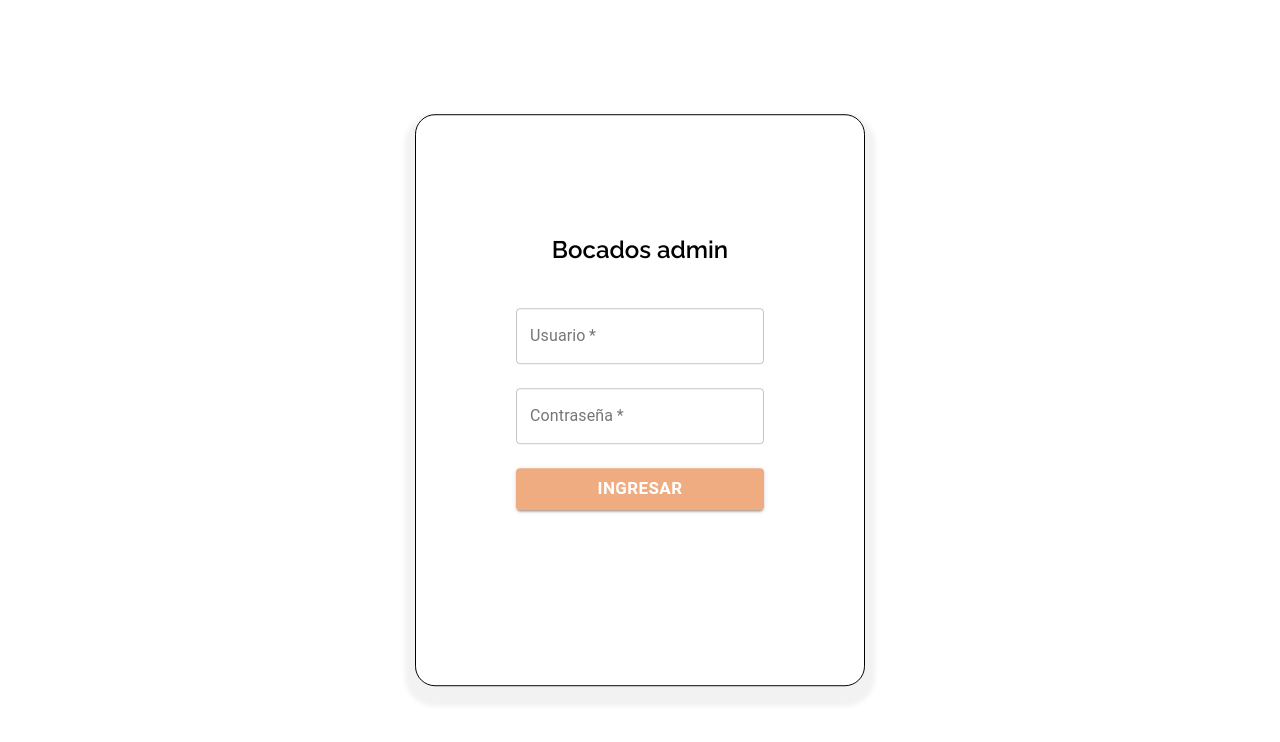
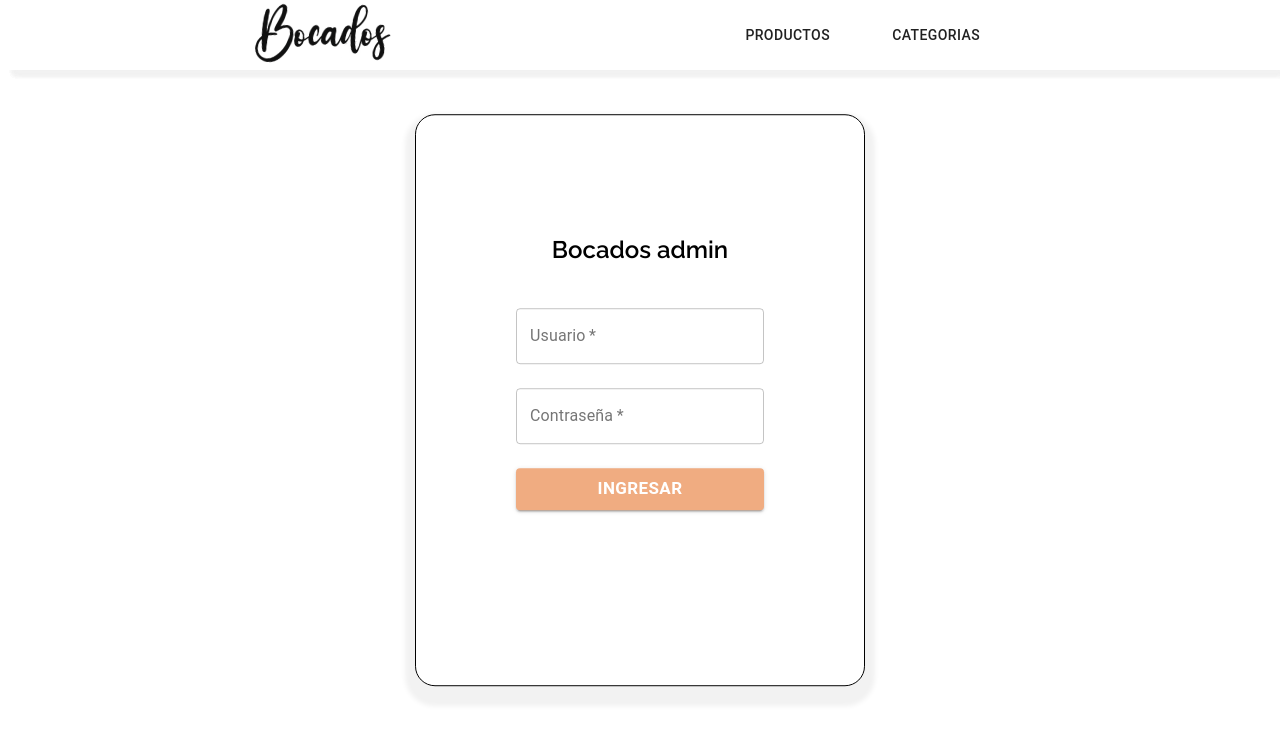
Before and after one commit to reinaldoaospino/front-bodados-adm, a React (Create React App) app: page /signin in a window 1280 px wide. Shown: the top 742 px of the page. Built offline with nearby package versions, Linux system fonts and the light colour scheme.

Commit message:
agrega el header

```diff
--- a/src/App.js
+++ b/src/App.js
@@ -3,7 +3,7 @@ import LoginPage from './pages/login/login.page';
 import AdmPage from './pages/adm/adm.page';
 import PrivateRoute from './hoc/private-route';
 import PublicRoute from './hoc/public-route';
-import { AppContainer } from './App.styles';
+
 import ProductsCreatePage from './pages/products/create/products-create.page'
 import ProductsUpdatePage from './pages/products/update/products-update.page';
 import ProductsDeletePage from './pages/products/delete/products-delete.page';
@@ -11,10 +11,9 @@ import ProductsDeletePage from './pages/products/delete/products-delete.page';
 function App() {
   return (
     <div>
-
       <PrivateRoute component={AdmPage} exact path='/' />
       <PrivateRoute component={ProductsCreatePage} path='/productos/crear' />
-      <PrivateRoute component={ProductsUpdatePage} path='/productos/actualizar' />
+      <PrivateRoute component={ProductsUpdatePage} path='/productos/administrar' />
       <PrivateRoute component={ProductsDeletePage} path='/productos/eliminar' />
       <PublicRoute component={LoginPage} exact path='/signin' />
     </div>
--- /dev/null
+++ b/src/components/category-menu/category-menu.component.jsx
@@ -0,0 +1,50 @@
+import { Button, Menu, MenuItem } from "@material-ui/core";
+import React from "react";
+import { Link } from "react-router-dom";
+
+const LinkStyles = {
+  textDecoration: "none",
+  color: "black",
+};
+
+const CategoryMenuComponent = (props) => {
+  const [anchorEl, setAnchorEl] = React.useState(null);
+
+  const { fontSize, background, borderRadius, color } = props;
+
+  const handleClick = (event) => {
+    setAnchorEl(event.currentTarget);
+  };
+
+  const handleClose = () => {
+    setAnchorEl(null);
+  };
+
+  return (
+    <div style={{ background: background, borderRadius: borderRadius }}>
+      <Button
+        aria-controls="simple-menu"
+        aria-haspopup="true"
+        onClick={handleClick}
+      >
+        <span style={{ fontSize: fontSize, color: color }}>Categorias</span>
+      </Button>
+      <Menu
+        id="simple-menu"
+        anchorEl={anchorEl}
+        keepMounted
+        open={Boolean(anchorEl)}
+        onClose={handleClose}
+      >
+        <Link to='/categorias/crear' style={LinkStyles}>
+          <MenuItem onClick={handleClose}>Crear</MenuItem>
+        </Link>
+        <Link to='/categorias/administrar' style={LinkStyles}>
+          <MenuItem onClick={handleClose}>Lista Categorias</MenuItem>
+        </Link>
+      </Menu>
+    </div>
+  );
+};
+
+export default CategoryMenuComponent;
--- /dev/null
+++ b/src/components/header/header.component.jsx
@@ -0,0 +1,33 @@
+import React from "react";
+import ButtonMenu from "../menu-button/menu-button.component";
+import {
+  HeaderContainer,
+  LogoWrap,
+  MenuWrap,
+  MenuOptionsWrap,
+  Logo,
+} from "./header.styles";
+import LogoHeader from "../../assets/logoHeader.svg";
+
+import { Link } from "react-router-dom";
+import ProductMenuComponent from "../product-menu/product-menu.component";
+import CategoryMenuComponent from "../category-menu/category-menu.component";
+
+const Header = () => (
+  <HeaderContainer>
+    <LogoWrap>
+      <Link to="/">
+        <Logo ImageUrl={LogoHeader} />
+      </Link>
+    </LogoWrap>
+    <MenuWrap>
+      <ButtonMenu />
+      <MenuOptionsWrap>
+        <ProductMenuComponent />
+        <CategoryMenuComponent />
+      </MenuOptionsWrap>
+    </MenuWrap>
+  </HeaderContainer>
+);
+
+export default Header;
--- /dev/null
+++ b/src/components/header/header.styles.jsx
@@ -0,0 +1,52 @@
+import styled from "styled-components";
+
+export const HeaderContainer = styled.div`
+  display: grid;
+  position: fixed;
+  top: 0px;
+  background-color: white;
+  width: 100%;
+  z-index: 99;
+  grid-template-columns: 50% 50%;
+  align-items: center;
+  text-align: center;
+  color: black;
+  box-shadow: 0px 10px 5px -5px rgba(242, 242, 242, 1);
+
+  @media (max-width: 916px) {
+  grid-template-columns: 20% 60% 20%;
+  }
+  @media (max-width: 399px) {
+    grid-template-columns:16% 57% 31%;
+    }
+`;
+
+export const LogoWrap = styled.div``;
+
+export const Logo = styled.div`
+  background-image: url(${(props) => props.ImageUrl});
+  height: 70px;
+  width: 270px;
+  background-repeat: no-repeat;
+  background-size: cover;
+  position: relative;
+  background-position: center;
+  margin: auto;
+`;
+export const MenuWrap = styled.div``;
+
+export const MenuOptionsWrap = styled.ul`
+  display: grid;
+  grid-template-columns: 25% 25%;
+  justify-items: end;
+
+  @media (max-width: 916px) {
+    display: none;
+  }
+`;
+
+
+export const ProductName = styled.span`
+  font-family: "Sansita Swashed", cursive;
+  font-size: 2.5em;
+`;
--- /dev/null
+++ b/src/components/menu-button/menu-button.component.jsx
@@ -0,0 +1,56 @@
+import React from "react";
+import Button from "@material-ui/core/Button";
+import Menu from "@material-ui/core/Menu";
+import MenuItem from "@material-ui/core/MenuItem";
+import { MenuButtonContainer } from "./menu-button.style";
+import { useHistory } from "react-router-dom";
+
+const ButtonMenu = () => {
+  const [anchorEl, setAnchorEl] = React.useState(null);
+  const history = useHistory();
+
+  const handleClick = (event) => {
+    setAnchorEl(event.currentTarget);
+  };
+
+  const linkClick = (option) => {
+    if (option.includes("home")) {
+      history.push(`/front-bocados/`);
+    } else {
+      history.push(`/front-bocados/${option}`);
+    }
+
+    setAnchorEl(null);
+  };
+
+  const handleClose = () => {
+    setAnchorEl(null);
+  };
+
+  return (
+    <MenuButtonContainer>
+      <Button
+        style={{ color: "black" }}
+        aria-controls="simple-menu"
+        aria-haspopup="true"
+        onClick={handleClick}
+      >
+        ☰ Menu
+      </Button>
+      <Menu
+        id="simple-menu"
+        anchorEl={anchorEl}
+        keepMounted
+        open={Boolean(anchorEl)}
+        onClose={handleClose}
+      >
+        <MenuItem onClick={() => linkClick("home")}>Home</MenuItem>
+        <MenuItem onClick={() => linkClick("shop")}>Shop</MenuItem>
+        <MenuItem onClick={() => linkClick("contact")}>Contact</MenuItem>
+        <MenuItem onClick={() => linkClick("about")}>About</MenuItem>
+      </Menu>
+    </MenuButtonContainer>
+  );
+};
+
+export default ButtonMenu;
--- /dev/null
+++ b/src/components/menu-button/menu-button.style.jsx
@@ -0,0 +1,9 @@
+import styled from "styled-components";
+
+export const MenuButtonContainer = styled.div`
+  display: none;
+
+  @media (max-width: 916px) {
+    display: contents;
+  }
+`;
--- /dev/null
+++ b/src/components/product-menu/product-menu.component.jsx
@@ -0,0 +1,51 @@
+import { Button, Menu, MenuItem } from "@material-ui/core";
+import React from "react";
+import { Link } from "react-router-dom";
+
+const LinkStyles = {
+  textDecoration: "none",
+  color: "black",
+};
+
+const ProductMenuComponent = (props) => {
+  const [anchorEl, setAnchorEl] = React.useState(null);
+
+  const { fontSize, background, borderRadius, color } = props;
+
+  const handleClick = (event) => {
+    setAnchorEl(event.currentTarget);
+  };
+
+  const handleClose = () => {
+    setAnchorEl(null);
+  };
+  return (
+    <div style={{ background: background, borderRadius: borderRadius }}>
+      <Button
+        aria-controls="simple-menu"
+        aria-haspopup="true"
+        onClick={handleClick}
+      >
+        <span style={{ fontSize: fontSize, color: color, textAlign: "center" }}>
+          Productos
+        </span>
+      </Button>
+      <Menu
+        id="simple-menu"
+        anchorEl={anchorEl}
+        keepMounted
+        open={Boolean(anchorEl)}
+        onClose={handleClose}
+      >
+        <Link to="/productos/crear" style={LinkStyles}>
+          <MenuItem onClick={handleClose}>Crear</MenuItem>
+        </Link>
+        <Link to="/productos/administrar" style={LinkStyles}>
+          <MenuItem onClick={handleClose}>Listar Productos</MenuItem>
+        </Link>
+      </Menu>
+    </div>
+  );
+};
+
+export default ProductMenuComponent;
--- a/src/hoc/private-route.jsx
+++ b/src/hoc/private-route.jsx
@@ -2,16 +2,21 @@ import React from "react";
 import { connect } from "react-redux";
 import { Route, Redirect } from "react-router-dom";
 import { createStructuredSelector } from "reselect";
+import Header from "../components/header/header.component";
 import { selectIsCorrectUser } from "../redux/user/user.selector";
 
 const PrivateRoute = ({ component: Component, isCorrectUser, ...rest }) => {
   return (
+    <div>
+
+      <Header/>
       <Route
         {...rest}
         render={(props) =>
           isCorrectUser ? <Component {...props} /> : <Redirect to="/signin" />
         }
       />
+    </div>
   );
 };
 
--- a/src/pages/adm/adm.page.jsx
+++ b/src/pages/adm/adm.page.jsx
@@ -1,42 +1,25 @@
 import React from "react";
-import { Link } from "react-router-dom";
 import { AppContainer } from "../../App.styles";
-import CustomButton from "../../components/custom-button/custom-button.component";
-import { AdmContainer, OptionWrap, OptionTitle } from "./adm.styles";
-
-const LinkStyles = {
-  textDecoration: "none",
-  color: "black",
-};
+import CategoryMenuComponent from "../../components/category-menu/category-menu.component";
+import ProductMenuComponent from "../../components/product-menu/product-menu.component";
+import { AdmContainer } from "./adm.styles";
 
 const AdmPage = () => {
   return (
     <AppContainer>
       <AdmContainer>
-        <OptionWrap>
-          <OptionTitle>Productos</OptionTitle>
-          <Link to="/productos/crear" style={LinkStyles}>
-            <CustomButton text="Crear" />
-          </Link>
-          <Link to="/productos/actualizar" style={LinkStyles}>
-            <CustomButton text="Actualizar" />
-          </Link>
-          <Link to="/productos/eliminar" style={LinkStyles}>
-            <CustomButton text="Eliminar" />
-          </Link>
-        </OptionWrap>
-        <OptionWrap>
-          <OptionTitle>Categorias</OptionTitle>
-          <Link to="/categorias/create" style={LinkStyles}>
-            <CustomButton text="Crear" background={"rgb(197, 219, 116)"} />
-          </Link>
-          <Link to="/categorias/actualizar" style={LinkStyles}>
-            <CustomButton text="Actualizar" background={"rgb(197, 219, 116)"} />
-          </Link>
-          <Link to="/categorias/eliminar" style={LinkStyles}>
-            <CustomButton text="Eliminar" background={"rgb(197, 219, 116)"} />
-          </Link>
-        </OptionWrap>
+        <ProductMenuComponent
+          fontSize="25px"
+          color={"white"}
+          background={"#F0AC81"}
+          borderRadius="10px"
+        />
+        <CategoryMenuComponent
+          fontSize="25px"
+          color={"white"}
+          background={"rgb(197, 219, 116)"}
+          borderRadius="10px"
+        />
       </AdmContainer>
     </AppContainer>
   );
--- a/src/pages/products/create/products-create.page.jsx
+++ b/src/pages/products/create/products-create.page.jsx
@@ -15,6 +15,7 @@ import CustomFileUpload from "../../../components/custom-file-upload/custom-file
 import CustomButton from "../../../components/custom-button/custom-button.component";
 import { fetchCreateProdutcStart } from "../../../redux/product/product.action";
 import { connect } from "react-redux";
+import { AppContainer } from "../../../App.styles";
 
 const ProductsCreatePage = ({ fetchCreateProductStart }) => {
   const [productData, setProductData] = useState({
@@ -38,6 +39,8 @@ const ProductsCreatePage = ({ fetchCreateProductStart }) => {
   };
 
   return (
+    <AppContainer>
+
       <form onSubmit={handleSubmit}>
         <CreateContainer>
           <InputWrap>
@@ -115,6 +118,7 @@ const ProductsCreatePage = ({ fetchCreateProductStart }) => {
           </ButtonWrap>
         </CreateContainer>
       </form>
+    </AppContainer>
     );
 };
 
```
Also changed, not shown: src/assets/logoHeader.svg (added). Lines whose indentation alone changed are shown as unchanged.
